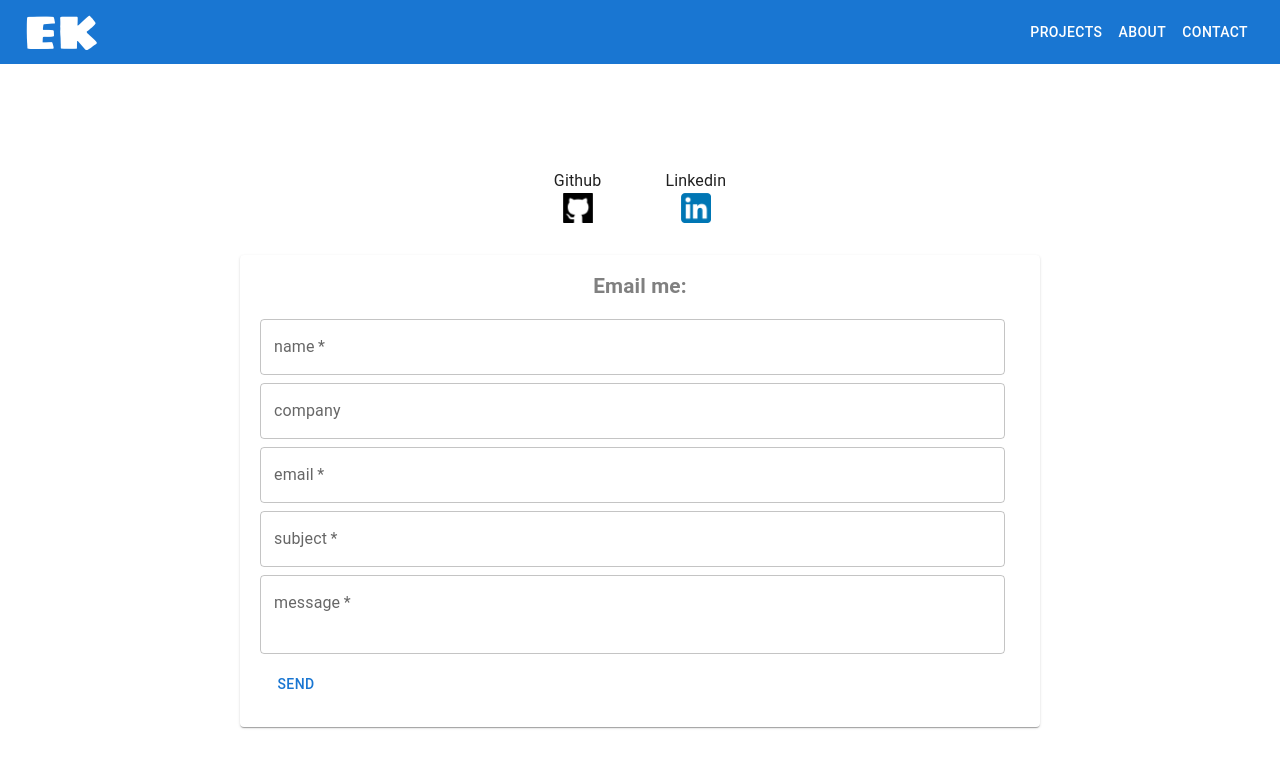
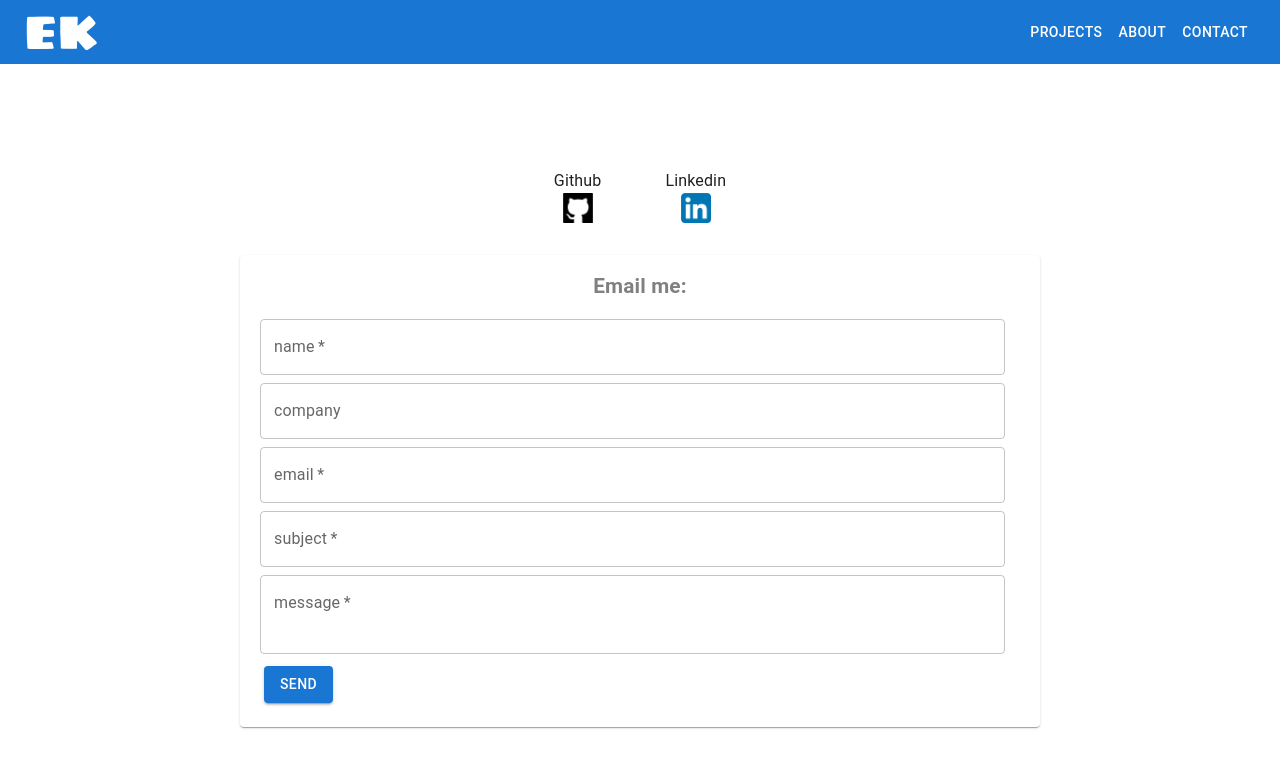
Before and after one commit to eekbk/portfolio-nextjs, a Next.js app: page /contact in a window 1280 px wide. Shown: the top 768 px of the page. Built offline with nearby package versions, Linux system fonts and the light colour scheme; a web font is replaced by a local one.

Commit message:
add: styling to form button

```diff
--- a/src/pages/contact.js
+++ b/src/pages/contact.js
@@ -91,7 +91,12 @@
             />
           ))}
           <CardActions>
-            <Button type="submit" value="Submit">
+            <Button
+              className={styles.button}
+              type="submit"
+              value="Submit"
+              variant="contained"
+            >
               Send
             </Button>
           </CardActions>
--- a/src/styles/Contact.module.css
+++ b/src/styles/Contact.module.css
@@ -29,3 +29,11 @@
   margin-bottom: .8rem;
   font-size: 1.3rem;
 }
+
+.button {
+  background: #6369d1;
+}
+
+.button:hover {
+  background: #ffc857;
+}
```
